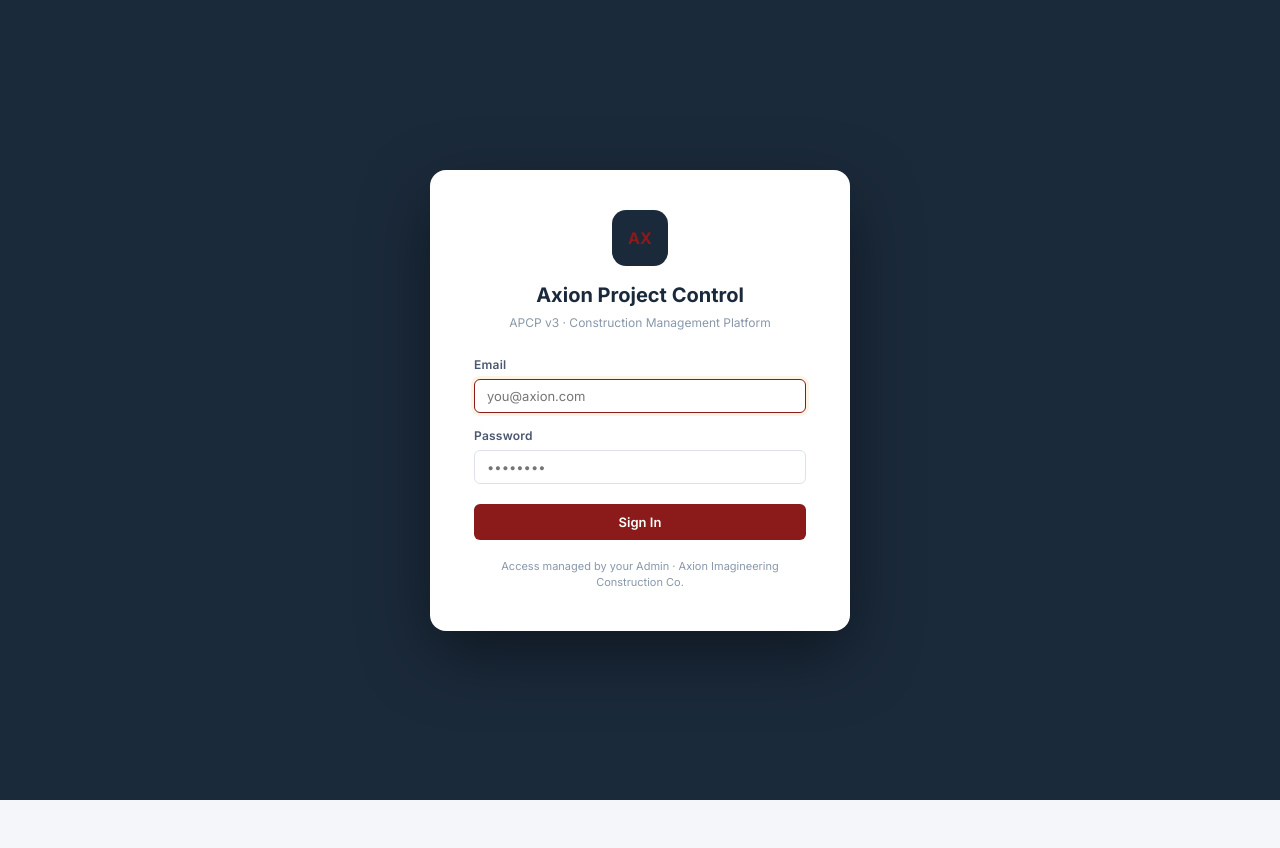
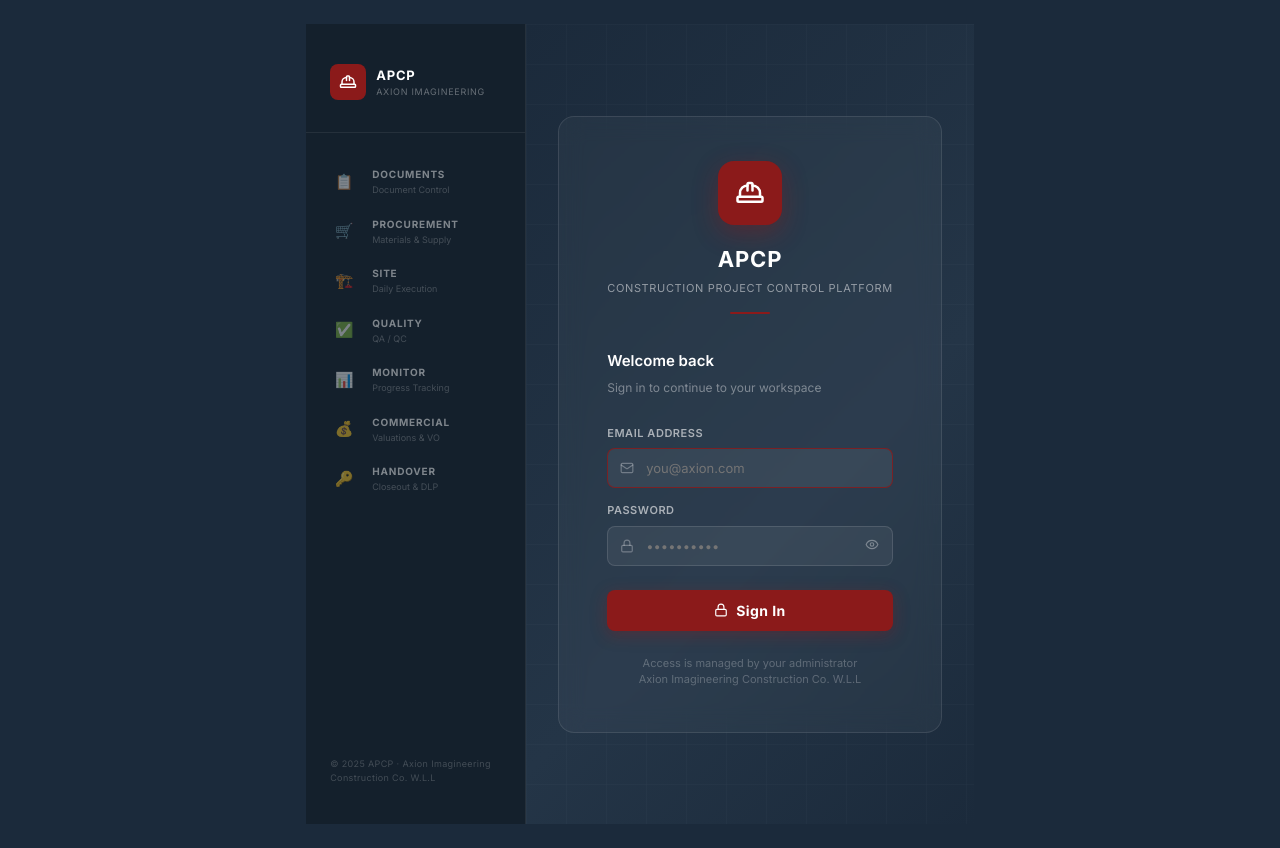
Before and after one commit to Equelinor/apcp, a React (Vite) app: page /login in a window 1280 px wide. Before the commit the page ends 800 px from the top, so only its background shows below. Built offline with nearby package versions, Linux system fonts and the light colour scheme; no server answers; the database is empty.

Commit message:
rebrand: steel navy + deep red, new login page

```diff
--- a/src/pages/Login.jsx
+++ b/src/pages/Login.jsx
@@ -1,15 +1,27 @@
 import { useState } from 'react'
 import { useAuth } from '../context/AuthContext'
+import { Eye, EyeOff, Lock, Mail, HardHat } from 'lucide-react'
+
+const LIFECYCLE = [
+  { icon: '📋', label: 'DOCUMENTS', sub: 'Document Control' },
+  { icon: '🛒', label: 'PROCUREMENT', sub: 'Materials & Supply' },
+  { icon: '🏗️', label: 'SITE', sub: 'Daily Execution' },
+  { icon: '✅', label: 'QUALITY', sub: 'QA / QC' },
+  { icon: '📊', label: 'MONITOR', sub: 'Progress Tracking' },
+  { icon: '💰', label: 'COMMERCIAL', sub: 'Valuations & VO' },
+  { icon: '🔑', label: 'HANDOVER', sub: 'Closeout & DLP' },
+]
 
 export default function Login() {
   const { signIn } = useAuth()
-  const [email, setEmail] = useState('')
+  const [email, setEmail]       = useState('')
   const [password, setPassword] = useState('')
-  const [error, setError] = useState('')
-  const [loading, setLoading] = useState(false)
+  const [showPw, setShowPw]     = useState(false)
+  const [error, setError]       = useState('')
+  const [loading, setLoading]   = useState(false)
 
   async function handleLogin() {
-    if (!email || !password) { setError('Enter email and password.'); return }
+    if (!email || !password) { setError('Email and password are required.'); return }
     setLoading(true); setError('')
     const { error: err } = await signIn(email, password)
     if (err) { setError(err.message); setLoading(false) }
@@ -17,70 +29,238 @@ export default function Login() {
 
   return (
     <div style={{
-      background: 'var(--bg-surface)', borderRadius: 16,
-      padding: '40px 44px', width: 420,
-      boxShadow: '0 24px 70px rgba(0,0,0,0.44)'
+      minHeight: '100vh',
+      display: 'flex',
+      background: '#1B2A3B',
+      fontFamily: "'Inter', -apple-system, BlinkMacSystemFont, sans-serif",
     }}>
-      {/* Logo mark */}
-      <div style={{ textAlign: 'center', marginBottom: 24 }}>
+
+      {/* ── Left panel — lifecycle strip ── */}
       <div style={{
-          width: 56, height: 56, background: 'var(--brand-primary)',
-          borderRadius: 14, display: 'inline-flex', alignItems: 'center',
-          justifyContent: 'center', fontWeight: 900, fontSize: 16,
-          color: 'var(--brand-accent)', marginBottom: 14
-        }}>AX</div>
-        <div style={{ fontSize: 20, fontWeight: 800, color: 'var(--text-primary)' }}>
-          Axion Project Control
+        width: 220,
+        background: 'rgba(0,0,0,0.25)',
+        borderRight: '1px solid rgba(255,255,255,0.07)',
+        display: 'flex',
+        flexDirection: 'column',
+        padding: '40px 0',
+        flexShrink: 0,
+      }}>
+        {/* Brand mark */}
+        <div style={{ padding: '0 24px 32px', borderBottom: '1px solid rgba(255,255,255,0.07)' }}>
+          <div style={{ display: 'flex', alignItems: 'center', gap: 10 }}>
+            <div style={{
+              width: 36, height: 36,
+              background: '#8B1A1A',
+              borderRadius: 8,
+              display: 'flex', alignItems: 'center', justifyContent: 'center',
+              flexShrink: 0,
+            }}>
+              <HardHat size={18} color="#fff" />
             </div>
-        <div style={{ fontSize: 12, color: 'var(--text-muted)', marginTop: 4 }}>
-          APCP v3 · Construction Management Platform
+            <div>
+              <div style={{ color: '#fff', fontWeight: 800, fontSize: 13, letterSpacing: '0.06em' }}>APCP</div>
+              <div style={{ color: 'rgba(255,255,255,0.35)', fontSize: 9, letterSpacing: '0.08em', textTransform: 'uppercase' }}>Axion Imagineering</div>
+            </div>
           </div>
         </div>
 
-      <div className="form-group" style={{ marginBottom: 14 }}>
-        <label className="form-label">Email</label>
+        {/* Lifecycle items */}
+        <div style={{ flex: 1, padding: '24px 0' }}>
+          {LIFECYCLE.map((item, i) => (
+            <div key={i} style={{
+              display: 'flex', alignItems: 'center', gap: 14,
+              padding: '10px 24px',
+              opacity: 0.45,
+            }}>
+              <div style={{ width: 28, textAlign: 'center', fontSize: 15 }}>{item.icon}</div>
+              <div>
+                <div style={{ color: '#fff', fontSize: 10, fontWeight: 700, letterSpacing: '0.08em' }}>{item.label}</div>
+                <div style={{ color: 'rgba(255,255,255,0.45)', fontSize: 9, marginTop: 1 }}>{item.sub}</div>
+              </div>
+            </div>
+          ))}
+        </div>
+
+        <div style={{ padding: '0 24px', fontSize: 9, color: 'rgba(255,255,255,0.2)', letterSpacing: '0.04em' }}>
+          © 2025 APCP · Axion Imagineering<br />Construction Co. W.L.L
+        </div>
+      </div>
+
+      {/* ── Right panel — login form ── */}
+      <div style={{
+        flex: 1,
+        display: 'flex',
+        alignItems: 'center',
+        justifyContent: 'center',
+        padding: 32,
+        background: 'linear-gradient(135deg, #1B2A3B 0%, #243547 60%, #1B2A3B 100%)',
+        position: 'relative',
+        overflow: 'hidden',
+      }}>
+
+        {/* Subtle background grid */}
+        <div style={{
+          position: 'absolute', inset: 0, opacity: 0.04,
+          backgroundImage: 'linear-gradient(rgba(255,255,255,0.5) 1px, transparent 1px), linear-gradient(90deg, rgba(255,255,255,0.5) 1px, transparent 1px)',
+          backgroundSize: '40px 40px',
+          pointerEvents: 'none',
+        }} />
+
+        {/* Card */}
+        <div style={{
+          background: 'rgba(255,255,255,0.04)',
+          border: '1px solid rgba(255,255,255,0.10)',
+          borderRadius: 16,
+          padding: '44px 48px',
+          width: '100%',
+          maxWidth: 420,
+          backdropFilter: 'blur(12px)',
+          position: 'relative',
+          zIndex: 1,
+        }}>
+
+          {/* Logo area */}
+          <div style={{ textAlign: 'center', marginBottom: 36 }}>
+            {/* Axion logo placeholder — will show actual logo once uploaded to project */}
+            <div style={{
+              width: 64, height: 64,
+              background: '#8B1A1A',
+              borderRadius: 16,
+              display: 'inline-flex', alignItems: 'center', justifyContent: 'center',
+              marginBottom: 18,
+              boxShadow: '0 8px 24px rgba(139,26,26,0.4)',
+            }}>
+              <HardHat size={30} color="#fff" />
+            </div>
+            <div style={{ color: '#fff', fontSize: 22, fontWeight: 800, letterSpacing: '0.04em', marginBottom: 4 }}>
+              APCP
+            </div>
+            <div style={{ color: 'rgba(255,255,255,0.5)', fontSize: 11, letterSpacing: '0.06em', textTransform: 'uppercase' }}>
+              Construction Project Control Platform
+            </div>
+            <div style={{ width: 40, height: 2, background: '#8B1A1A', margin: '16px auto 0', borderRadius: 2 }} />
+          </div>
+
+          <div style={{ color: '#fff', fontSize: 15, fontWeight: 600, marginBottom: 6 }}>Welcome back</div>
+          <div style={{ color: 'rgba(255,255,255,0.4)', fontSize: 12, marginBottom: 28 }}>Sign in to continue to your workspace</div>
+
+          {/* Email */}
+          <div style={{ marginBottom: 14 }}>
+            <label style={{ display: 'block', fontSize: 11, fontWeight: 600, color: 'rgba(255,255,255,0.6)', marginBottom: 7, letterSpacing: '0.05em', textTransform: 'uppercase' }}>
+              Email Address
+            </label>
+            <div style={{ position: 'relative' }}>
+              <Mail size={14} color="rgba(255,255,255,0.3)" style={{ position: 'absolute', left: 13, top: '50%', transform: 'translateY(-50%)' }} />
               <input
-          className="form-input"
                 type="email"
                 placeholder="you@axion.com"
                 value={email}
                 onChange={e => setEmail(e.target.value)}
                 onKeyDown={e => e.key === 'Enter' && handleLogin()}
                 autoFocus
+                style={{
+                  width: '100%',
+                  padding: '11px 14px 11px 38px',
+                  background: 'rgba(255,255,255,0.06)',
+                  border: '1px solid rgba(255,255,255,0.12)',
+                  borderRadius: 8,
+                  color: '#fff',
+                  fontSize: 13,
+                  outline: 'none',
+                  transition: 'border-color 0.15s',
+                }}
+                onFocus={e => e.target.style.borderColor = 'rgba(139,26,26,0.8)'}
+                onBlur={e => e.target.style.borderColor = 'rgba(255,255,255,0.12)'}
               />
             </div>
+          </div>
 
-      <div className="form-group" style={{ marginBottom: 20 }}>
-        <label className="form-label">Password</label>
+          {/* Password */}
+          <div style={{ marginBottom: 24 }}>
+            <label style={{ display: 'block', fontSize: 11, fontWeight: 600, color: 'rgba(255,255,255,0.6)', marginBottom: 7, letterSpacing: '0.05em', textTransform: 'uppercase' }}>
+              Password
+            </label>
+            <div style={{ position: 'relative' }}>
+              <Lock size={14} color="rgba(255,255,255,0.3)" style={{ position: 'absolute', left: 13, top: '50%', transform: 'translateY(-50%)' }} />
               <input
-          className="form-input"
-          type="password"
-          placeholder="••••••••"
+                type={showPw ? 'text' : 'password'}
+                placeholder="••••••••••"
                 value={password}
                 onChange={e => setPassword(e.target.value)}
                 onKeyDown={e => e.key === 'Enter' && handleLogin()}
+                style={{
+                  width: '100%',
+                  padding: '11px 40px 11px 38px',
+                  background: 'rgba(255,255,255,0.06)',
+                  border: '1px solid rgba(255,255,255,0.12)',
+                  borderRadius: 8,
+                  color: '#fff',
+                  fontSize: 13,
+                  outline: 'none',
+                  transition: 'border-color 0.15s',
+                }}
+                onFocus={e => e.target.style.borderColor = 'rgba(139,26,26,0.8)'}
+                onBlur={e => e.target.style.borderColor = 'rgba(255,255,255,0.12)'}
               />
+              <button
+                onClick={() => setShowPw(p => !p)}
+                style={{ position: 'absolute', right: 12, top: '50%', transform: 'translateY(-50%)', background: 'none', border: 'none', cursor: 'pointer', padding: 2, color: 'rgba(255,255,255,0.35)' }}
+              >
+                {showPw ? <EyeOff size={14} /> : <Eye size={14} />}
+              </button>
+            </div>
           </div>
 
+          {/* Error */}
           {error && (
             <div style={{
-          background: 'var(--status-rejected-bg)', color: 'var(--status-rejected-text)',
-          border: '1px solid #fca5a5', borderRadius: 'var(--radius)',
-          padding: '8px 12px', fontSize: 12, marginBottom: 14
-        }}>{error}</div>
+              background: 'rgba(185,28,28,0.15)',
+              border: '1px solid rgba(185,28,28,0.4)',
+              borderRadius: 8,
+              padding: '9px 12px',
+              fontSize: 12,
+              color: '#FCA5A5',
+              marginBottom: 16,
+            }}>
+              {error}
+            </div>
           )}
 
+          {/* Sign in button */}
           <button
-        className="btn btn-primary"
             onClick={handleLogin}
             disabled={loading}
-        style={{ width: '100%', justifyContent: 'center', padding: '10px' }}
+            style={{
+              width: '100%',
+              padding: '12px',
+              background: loading ? 'rgba(139,26,26,0.5)' : '#8B1A1A',
+              border: 'none',
+              borderRadius: 8,
+              color: '#fff',
+              fontSize: 14,
+              fontWeight: 700,
+              cursor: loading ? 'not-allowed' : 'pointer',
+              transition: 'all 0.15s',
+              letterSpacing: '0.03em',
+              display: 'flex',
+              alignItems: 'center',
+              justifyContent: 'center',
+              gap: 8,
+              boxShadow: loading ? 'none' : '0 4px 16px rgba(139,26,26,0.35)',
+            }}
+            onMouseEnter={e => { if (!loading) e.target.style.background = '#A52020' }}
+            onMouseLeave={e => { if (!loading) e.target.style.background = '#8B1A1A' }}
           >
+            <Lock size={14} />
             {loading ? 'Signing in…' : 'Sign In'}
           </button>
 
-      <div style={{ textAlign: 'center', marginTop: 18, fontSize: 11, color: 'var(--text-muted)' }}>
-        Access managed by your Admin · Axion Imagineering Construction Co.
+          {/* Footer note */}
+          <div style={{ textAlign: 'center', marginTop: 24, fontSize: 11, color: 'rgba(255,255,255,0.25)', lineHeight: 1.5 }}>
+            Access is managed by your administrator<br />
+            Axion Imagineering Construction Co. W.L.L
+          </div>
+        </div>
       </div>
     </div>
   )
```
Lines whose indentation alone changed are shown as unchanged.
